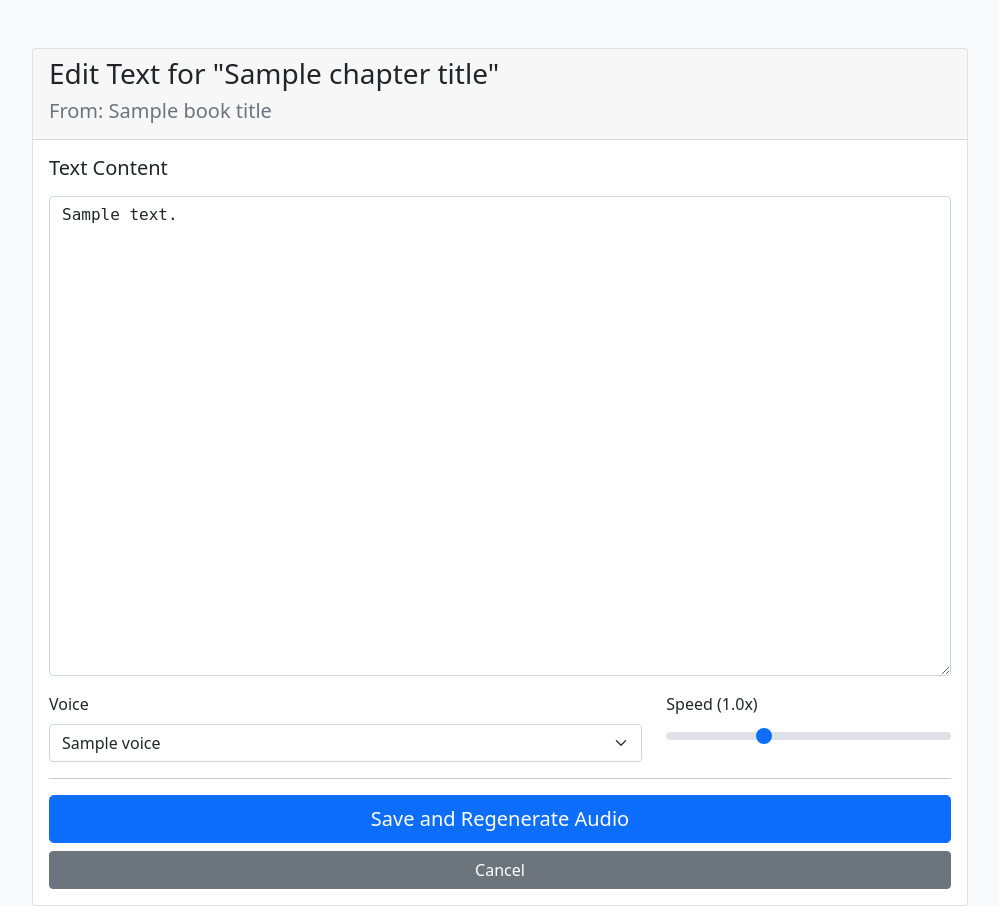
After one commit to JMiahMan1/Docket-TTS, a Flask app: template templates/edit_text.html in a window 1280 px wide. The commit adds this page. Shown: the whole page, without its empty margins (140-1139 px from the left). Run offline with Flask 3, Linux system fonts and the light colour scheme; the template is opened without the code that fills it: most values are stand-ins (such as "Sample title", 1, 10 or a date in 2020).

Commit message:
Add initial Edit function

```diff
--- a/app.py
+++ b/app.py
@@ -290,40 +290,31 @@ def extract_text_and_metadata(filepath):
     return text, metadata
 
 def fetch_enhanced_metadata(title, author):
-    """Queries Google Books API for enhanced metadata."""
     metadata = {
-        'title': title,
-        'subtitle': None,
-        'author': author,
-        'publisher': None,
-        'published_date': None,
-        'cover_url': ''
+        'title': title, 'subtitle': None, 'author': author,
+        'publisher': None, 'published_date': None, 'cover_url': ''
     }
-    if not title or title == "Unknown":
-        return metadata
-
+    if not title or title == "Unknown": return metadata
     try:
         query_title = title.split(':')[0].strip()
         query = f"intitle:{query_title}"
-        if author and author != 'Unknown':
-            query += f"+inauthor:{author}"
-
+        if author and author != 'Unknown': query += f"+inauthor:{author}"
         response = requests.get(f"https://www.googleapis.com/books/v1/volumes?q={query}&maxResults=1")
         response.raise_for_status()
         data = response.json()
-
         if data.get('totalItems', 0) > 0:
             book_info = data['items'][0]['volumeInfo']
-            metadata['title'] = book_info.get('title', title)
-            metadata['subtitle'] = book_info.get('subtitle')
-            metadata['author'] = ", ".join(book_info.get('authors', [author]))
-            metadata['publisher'] = book_info.get('publisher')
-            metadata['published_date'] = book_info.get('publishedDate')
-            metadata['cover_url'] = book_info.get('imageLinks', {}).get('thumbnail', '')
+            metadata.update({
+                'title': book_info.get('title', title),
+                'subtitle': book_info.get('subtitle'),
+                'author': ", ".join(book_info.get('authors', [author])),
+                'publisher': book_info.get('publisher'),
+                'published_date': book_info.get('publishedDate'),
+                'cover_url': book_info.get('imageLinks', {}).get('thumbnail', '')
+            })
             app.logger.info(f"Google Books API found enhanced metadata for '{title}'")
     except requests.RequestException as e:
         app.logger.error(f"Google Books API request failed: {e}")
-
     return metadata
 
 def list_available_voices():
@@ -340,27 +331,16 @@ def clean_filename_part(name_part):
     return s_name[:40]
 
 def create_title_page_text(metadata):
-    """Creates a string for the audio title page from metadata."""
     parts = []
     title_parts = []
-
-    if metadata.get('title'):
-        title_parts.append(metadata['title'].strip().rstrip('.'))
-    if metadata.get('subtitle'):
-        title_parts.append(metadata['subtitle'].strip().rstrip('.'))
-
-    if title_parts:
-        parts.append(" ".join(title_parts) + ".")
-
-    if metadata.get('author'):
-        parts.append(f"By {metadata['author']}.")
-    if metadata.get('publisher'):
-        parts.append(f"Published by {metadata['publisher']}.")
+    if metadata.get('title'): title_parts.append(metadata['title'].strip().rstrip('.'))
+    if metadata.get('subtitle'): title_parts.append(metadata['subtitle'].strip().rstrip('.'))
+    if title_parts: parts.append(" ".join(title_parts) + ".")
+    if metadata.get('author'): parts.append(f"By {metadata['author']}.")
+    if metadata.get('publisher'): parts.append(f"Published by {metadata['publisher']}.")
     if metadata.get('published_date'):
         year_match = re.search(r'\d{4}', metadata['published_date'])
-        if year_match:
-            parts.append(f"Copyright {year_match.group(0)}.")
-
+        if year_match: parts.append(f"Copyright {year_match.group(0)}.")
     return " ".join(parts) + "\n\n" if parts else ""
 
 @celery.task(bind=True)
@@ -369,46 +349,33 @@ def process_chapter_task(self, chapter_content, book_metadata, chapter_details,
     try:
         status_msg = f'Processing: {book_metadata.get("title", "Unknown")} - Ch. {chapter_details["number"]} "{chapter_details["title"][:20]}..."'
         self.update_state(state='PROGRESS', meta={'status': status_msg})
-
         full_voice_path = ensure_voice_available(voice_name)
         tts = TTSService(voice_path=full_voice_path, speed_rate=speed_rate)
-
         final_content = chapter_content
         if chapter_details.get("number") == 1:
             unnormalized_title_page = create_title_page_text(book_metadata)
             normalized_title_page = normalize_text(unnormalized_title_page)
             final_content = normalized_title_page + chapter_content
-
         s_book_title = clean_filename_part(book_metadata.get("title", "book"))
         s_chapter_title = clean_filename_part(chapter_details['title'])
-
         part_info = chapter_details.get('part_info', (1, 1))
         part_str = ""
-        if part_info[1] > 1:
-            part_str = f" - Part {part_info[0]} of {part_info[1]}"
-
+        if part_info[1] > 1: part_str = f" - Part {part_info[0]} of {part_info[1]}"
         output_filename = f"{chapter_details['number']:02d} - {s_book_title} - {s_chapter_title}{part_str}.mp3"
         safe_output_filename = secure_filename(output_filename)
         output_filepath = generated_folder / safe_output_filename
-
         _, synthesized_text = tts.synthesize(final_content, str(output_filepath))
-
         metadata_title = chapter_details.get('original_title', chapter_details['title'])
-        if part_info[1] > 1:
-            metadata_title += f" (Part {part_info[0]} of {part_info[1]})"
-
+        if part_info[1] > 1: metadata_title += f" (Part {part_info[0]} of {part_info[1]})"
         tag_mp3_file(
             str(output_filepath),
             metadata={'title': metadata_title, 'author': book_metadata.get("author"), 'book_title': book_metadata.get("title")},
             voice_name=voice_name
         )
-
         text_filename = output_filepath.with_suffix('.txt').name
         (generated_folder / text_filename).write_text(synthesized_text, encoding="utf-8")
-
         app.logger.info(f"Task {self.request.id} completed successfully. Output: {safe_output_filename}")
         return {'status': 'Success', 'filename': safe_output_filename, 'textfile': text_filename}
-
     except Exception as e:
         app.logger.error(f"Chapter processing failed in task {self.request.id}: {e}", exc_info=True)
         self.update_state(state='FAILURE', meta={'exc_type': type(e).__name__, 'exc_message': str(e)})
@@ -421,37 +388,28 @@ def convert_to_speech_task(self, input_filepath, original_filename, book_title,
     try:
         self.update_state(state='PROGRESS', meta={'current': 1, 'total': 5, 'status': 'Checking voice model...'})
         full_voice_path = ensure_voice_available(voice_name)
-
         self.update_state(state='PROGRESS', meta={'current': 2, 'total': 5, 'status': 'Reading, cleaning, and normalizing text...'})
-
         text_content, _ = extract_text_and_metadata(input_filepath)
         if not text_content:
             if Path(input_filepath).suffix.lower() == '.pdf':
-                with fitz.open(input_filepath) as doc:
-                    text_content = "\n".join([page.get_text() for page in doc])
+                with fitz.open(input_filepath) as doc: text_content = "\n".join([page.get_text() for page in doc])
             elif Path(input_filepath).suffix.lower() == '.epub':
                 book = epub.read_epub(input_filepath)
                 for item in book.get_items_of_type(ebooklib.ITEM_DOCUMENT):
                     soup = BeautifulSoup(item.get_body_content(), 'html.parser')
                     text_content += soup.get_text() + "\n\n"
-
-        if not text_content:
-            raise ValueError('Could not extract text from file for single-file processing.')
-
+        if not text_content: raise ValueError('Could not extract text from file for single-file processing.')
         cleaned_text = text_cleaner.clean_text(text_content)
-
         normalized_main_text = normalize_text(cleaned_text)
-
         enhanced_metadata = fetch_enhanced_metadata(book_title, book_author)
-
         unnormalized_title_page = create_title_page_text(enhanced_metadata)
         normalized_title_page = normalize_text(unnormalized_title_page)
+        final_content_for_synthesis = normalized_title_page + normalized_main_text
+        self.update_state(state='PROGRESS', meta={'current': 3, 'total': 5, 'status': 'Synthesizing audio...'})
 
-        final_content_for_synthesis = normalized_title_page + normalized_main_text
+        base_name = Path(original_filename).stem
+        output_filename = f"{base_name}.mp3"
 
-        self.update_state(state='PROGRESS', meta={'current': 3, 'total': 5, 'status': 'Synthesizing audio...'})
-        s_book_title = clean_filename_part(enhanced_metadata.get("title", book_title))
-        output_filename = f"01 - {s_book_title}.mp3"
         safe_output_filename = secure_filename(output_filename)
         output_filepath = os.path.join(generated_folder, safe_output_filename)
 
@@ -466,16 +424,13 @@ def convert_to_speech_task(self, input_filepath, original_filename, book_title,
             try:
                 response = requests.get(cover_url, stream=True)
                 response.raise_for_status()
-                with open(temp_cover_path, 'wb') as f:
-                    shutil.copyfileobj(response.raw, f)
+                with open(temp_cover_path, 'wb') as f: shutil.copyfileobj(response.raw, f)
                 cover_path_to_use = temp_cover_path
             except requests.RequestException as e:
                 app.logger.error(f"Failed to download cover art: {e}")
-
         if not cover_path_to_use:
             if create_generic_cover_image(enhanced_metadata.get("title"), enhanced_metadata.get("author"), temp_cover_path):
                 cover_path_to_use = temp_cover_path
-
         self.update_state(state='PROGRESS', meta={'current': 4, 'total': 5, 'status': 'Tagging and Saving...'})
         tag_mp3_file(
             output_filepath,
@@ -483,21 +438,17 @@ def convert_to_speech_task(self, input_filepath, original_filename, book_title,
             cover_image_path=cover_path_to_use,
             voice_name=voice_name
         )
-
         self.update_state(state='PROGRESS', meta={'current': 5, 'total': 5, 'status': 'Saving text file...'})
         text_filename = Path(output_filepath).with_suffix('.txt').name
         Path(os.path.join(generated_folder, text_filename)).write_text(synthesized_text, encoding="utf-8")
-
         return {'status': 'Success', 'filename': safe_output_filename, 'textfile': text_filename}
     except Exception as e:
         app.logger.error(f"TTS Conversion failed in task {self.request.id}: {e}")
         self.update_state(state='FAILURE', meta={'exc_type': type(e).__name__, 'exc_message': str(e)})
         raise e
     finally:
-        if os.path.exists(input_filepath):
-            os.remove(input_filepath)
-        if temp_cover_path and os.path.exists(temp_cover_path):
-            os.remove(temp_cover_path)
+        if os.path.exists(input_filepath): os.remove(input_filepath)
+        if temp_cover_path and os.path.exists(temp_cover_path): os.remove(temp_cover_path)
 
 def create_generic_cover_image(title, author, save_path):
     try:
@@ -635,7 +586,8 @@ def upload_file():
                 flash('Title is required for pasted text.', 'error')
                 return redirect(request.url)
 
-            original_filename = f"{secure_filename(book_title.strip())}.txt"
+            # For new pasted text, the original filename starts with 01
+            original_filename = f"01 - {secure_filename(book_title.strip())}.txt"
             unique_internal_filename = f"{uuid.uuid4().hex}.txt"
             input_filepath = os.path.join(app.config['UPLOAD_FOLDER'], unique_internal_filename)
             Path(input_filepath).write_text(text_input, encoding='utf-8')
@@ -675,28 +627,91 @@ def upload_file():
                 app.logger.info(f"Chapterizer found {len(chapters)} chapters. Queuing tasks.")
                 for chapter in chapters:
                     chapter_details = {
-                        'number': chapter.number,
-                        'title': chapter.title,
-                        'original_title': chapter.original_title,
-                        'part_info': chapter.part_info
+                        'number': chapter.number, 'title': chapter.title,
+                        'original_title': chapter.original_title, 'part_info': chapter.part_info
                     }
                     task = process_chapter_task.delay(chapter.content, enhanced_metadata, chapter_details, voice_name, speed_rate)
                     tasks.append(task)
                 os.remove(input_filepath)
             else:
                 flash(f"Could not split '{original_filename}' into chapters. Processing as a single file.", "warning")
-                task = convert_to_speech_task.delay(input_filepath, original_filename, enhanced_metadata.get('title'), enhanced_metadata.get('author'), voice_name, speed_rate)
+                # For single-file books, the original filename should start with 01
+                single_file_name = f"01 - {Path(original_filename).stem}.txt"
+                task = convert_to_speech_task.delay(input_filepath, single_file_name, enhanced_metadata.get('title'), enhanced_metadata.get('author'), voice_name, speed_rate)
                 tasks.append(task)
-
         if tasks:
             flash(f'Successfully queued {len(tasks)} job(s) for processing.', 'success')
             return redirect(url_for('jobs_page'))
         else:
             flash('No processable content was found in the uploaded file(s).', 'error')
             return redirect(request.url)
-
     voices = get_piper_voices()
     return render_template('index.html', voices=voices)
+
+@app.route('/edit_text/<text_filename>')
+def edit_text_page(text_filename):
+    safe_filename = secure_filename(text_filename)
+    text_filepath = Path(app.config['GENERATED_FOLDER']) / safe_filename
+
+    if not text_filepath.exists():
+        flash(f"Text file {safe_filename} not found.", "error")
+        return redirect(url_for('list_files'))
+
+    try:
+        content = text_filepath.read_text(encoding='utf-8')
+        voices = get_piper_voices()
+
+        parts = text_filepath.stem.split(' - ')
+        book_title = parts[1].replace('_', ' ') if len(parts) > 1 else "Unknown"
+        chapter_title = parts[2].replace('_', ' ') if len(parts) > 2 else "Unknown"
+
+        return render_template('edit_text.html',
+                               text_content=content,
+                               original_filename=safe_filename,
+                               book_title=book_title,
+                               chapter_title=chapter_title,
+                               voices=voices)
+    except Exception as e:
+        app.logger.error(f"Error reading file for editing: {e}")
+        flash("Could not read the text file for editing.", "error")
+        return redirect(url_for('list_files'))
+
+@app.route('/reprocess_text', methods=['POST'])
+def reprocess_text():
+    edited_text = request.form.get('edited_text')
+    original_txt_filename = request.form.get('original_filename')
+    book_title = request.form.get('book_title')
+    voice_name = request.form.get('voice')
+    speed_rate = request.form.get('speed_rate', '1.0')
+
+    if not all([edited_text, original_txt_filename, book_title, voice_name]):
+        flash("Missing data for reprocessing. Please try again.", "error")
+        return redirect(url_for('list_files'))
+
+    unique_internal_filename = f"{uuid.uuid4().hex}_edited.txt"
+    input_filepath = os.path.join(app.config['UPLOAD_FOLDER'], unique_internal_filename)
+    Path(input_filepath).write_text(edited_text, encoding='utf-8')
+
+    # --- FILENAME FIX: Preserve chapter number and add _edited suffix ---
+    original_stem = Path(original_txt_filename).stem.replace('_edited', '')
+    new_stem = original_stem + "_edited"
+    new_original_filename = f"{new_stem}.txt"
+
+    book_author = 'Unknown'
+
+    task = convert_to_speech_task.delay(
+        input_filepath,
+        new_original_filename,
+        book_title,
+        book_author,
+        voice_name,
+        speed_rate
+    )
+
+    flash("Successfully queued edited text for reprocessing.", "success")
+    return render_template('result.html', task_id=task.id)
+
+# --- End of new feature routes ---
 
 @app.route('/files')
 def list_files():
--- /dev/null
+++ b/templates/edit_text.html
@@ -0,0 +1,58 @@
+<!DOCTYPE html>
+<html lang="en">
+<head>
+    <meta charset="UTF-8">
+    <title>Edit Text - Docket TTS</title>
+    <link rel="stylesheet" href="https://cdn.jsdelivr.net/npm/bootstrap@5.1.3/dist/css/bootstrap.min.css">
+    <style>
+        body { background-color: #f8f9fa; }
+        .container { max-width: 960px; }
+        textarea {
+            height: 60vh;
+            font-family: monospace;
+        }
+    </style>
+</head>
+<body>
+    <div class="container mt-5">
+        <div class="card">
+            <div class="card-header">
+                <h3>Edit Text for "{{ chapter_title }}"</h3>
+                <h5 class="text-muted">From: {{ book_title }}</h5>
+            </div>
+            <div class="card-body">
+                <form action="{{ url_for('reprocess_text') }}" method="post">
+                    <input type="hidden" name="original_filename" value="{{ original_filename }}">
+                    <input type="hidden" name="book_title" value="{{ book_title }}">
+
+                    <div class="mb-3">
+                        <label for="edited_text" class="form-label"><h5>Text Content</h5></label>
+                        <textarea class="form-control" id="edited_text" name="edited_text">{{ text_content }}</textarea>
+                    </div>
+
+                    <div class="row">
+                        <div class="col-md-8">
+                             <label for="voice" class="form-label">Voice</label>
+                            <select class="form-select" id="voice" name="voice" required>
+                                {% for voice in voices %}
+                                    <option value="{{ voice.id }}">{{ voice.name }}</option>
+                                {% endfor %}
+                            </select>
+                        </div>
+                        <div class="col-md-4">
+                            <label for="speed_rate" class="form-label">Speed (<span id="speed-value">1.0</span>x)</label>
+                            <input type="range" class="form-range" id="speed_rate" name="speed_rate" min="0.5" max="2.0" step="0.1" value="1.0" oninput="document.getElementById('speed-value').textContent = this.value">
+                        </div>
+                    </div>
+
+                    <hr>
+                    <div class="d-grid gap-2">
+                         <button type="submit" class="btn btn-primary btn-lg">Save and Regenerate Audio</button>
+                         <a href="{{ url_for('list_files') }}" class="btn btn-secondary">Cancel</a>
+                    </div>
+                </form>
+            </div>
+        </div>
+    </div>
+</body>
+</html>
```
Also changed, not shown: templates/files.html (+14 -7 lines).
